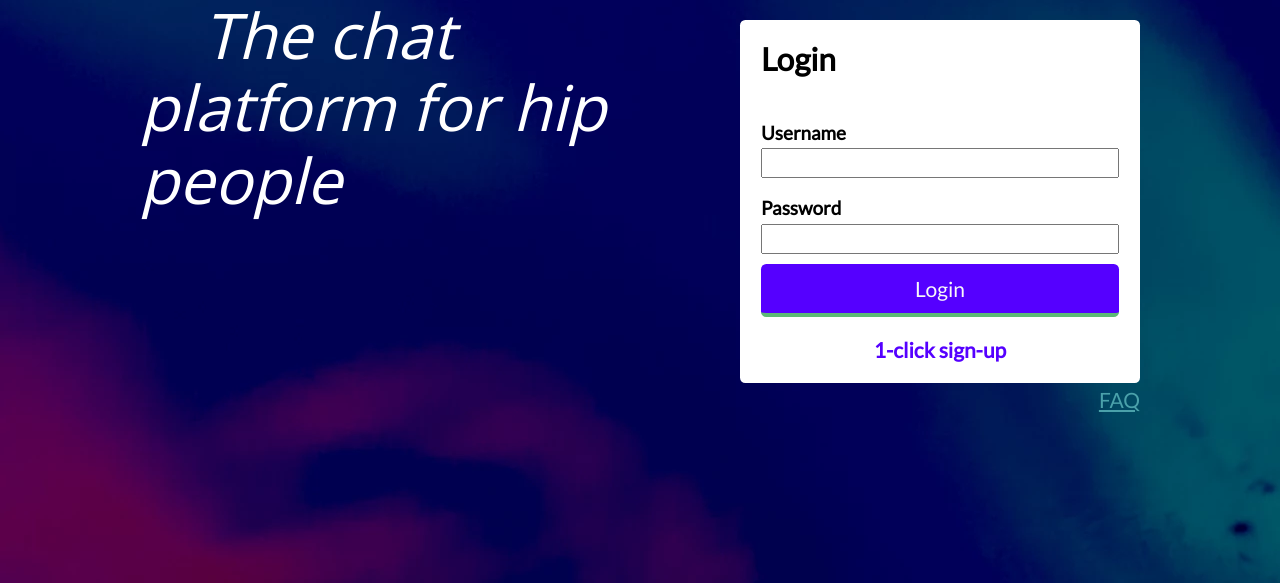
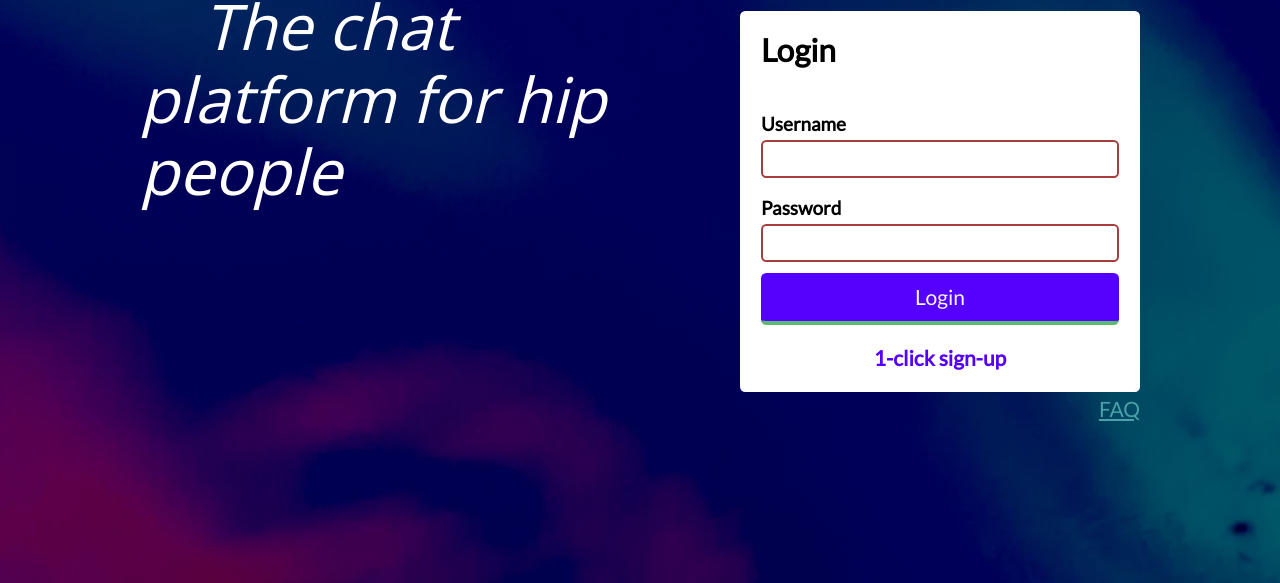
Before and after one commit to malpas/democrachat, a React app in the folder democrachat-frontend/: page / in a window 1280 px wide. Shown: the part 217-800 px from the top of the page. Built offline with nearby package versions, Linux system fonts and the light colour scheme.

Commit message:
Style textboxes
Signed-off-by: malpas <40313754+malpas@users.noreply.github.com>

```diff
--- a/democrachat-frontend/components/Chat.js
+++ b/democrachat-frontend/components/Chat.js
@@ -38,7 +38,7 @@ const ChatSender = ({ onSend, onChange }) => {
     return (
         <div class="chat__send">
             <form onSubmit={onLocalSubmit} class="form form--inline">
-                <input type="text" value={message} onChange={onLocalChange}></input>
+                <input type="text" className="textbox" value={message} onChange={onLocalChange}></input>
                 <input type="submit" class="button" value="Send"></input>
             </form>
         </div>
--- a/democrachat-frontend/components/Login.js
+++ b/democrachat-frontend/components/Login.js
@@ -13,9 +13,9 @@ function Login({ onSubmit, onClickRegister, errorText }) {
         <h2 className="mt-0">Login</h2>
         {errorText ? <p class="text-error mt-0 mb-0">{errorText}</p> : null}
         <p class="form__label">Username</p>
-        <input type="text" class="form__control" required onChange={ev => setUsername(ev.target.value)} value={username}></input>
+        <input type="text" class="form__control textbox" required onChange={ev => setUsername(ev.target.value)} value={username}></input>
         <p class="form__label">Password</p>
-        <input type="password" class="form__control" required onChange={ev => setPassword(ev.target.value)} value={password}></input>
+        <input type="password" class="form__control textbox" required onChange={ev => setPassword(ev.target.value)} value={password}></input>
         <input type="submit" class="button" value="Login"></input>
         <span class="action mt-3 text-center" onClick={onClickRegister}>1-click sign-up</span>
     </form>
--- a/democrachat-frontend/components/UserActions.js
+++ b/democrachat-frontend/components/UserActions.js
@@ -50,7 +50,7 @@ const UserActions = observer(({ username, onClose }) => {
         </div>
         <div class="user-actions__mute">
             <form className="form form--inline" onSubmit={muteUser}>
-                <input type="number" placeholder="silver" onChange={ev => setSilver(ev.target.value)} value={silver} />
+                <input type="number" className="textbox" placeholder="silver" onChange={ev => setSilver(ev.target.value)} value={silver} />
                 <input type="submit" className="button" value="Mute" />
             </form>
         </div>
--- /dev/null
+++ b/democrachat-frontend/css/components/textbox.css
@@ -0,0 +1,15 @@
+.textbox {
+    border: 2px solid #cecece;
+    border-radius: 0.25em;
+    padding: 0.25em;
+    outline: none;
+}
+.textbox:focus {
+    border: 2px solid #5500ff;
+    box-shadow: none !important;
+}
+
+.textbox:invalid {
+    border: 2px solid #a53f3f;
+    box-shadow: none !important;
+}
--- a/democrachat-frontend/css/default.css
+++ b/democrachat-frontend/css/default.css
@@ -12,6 +12,7 @@
 @import "./components/navbar.css";
 @import "./components/user-actions.css";
 @import "./components/topics.css";
+@import "./components/textbox.css";
 
 body {
     background-color: #ebebeb;
```
